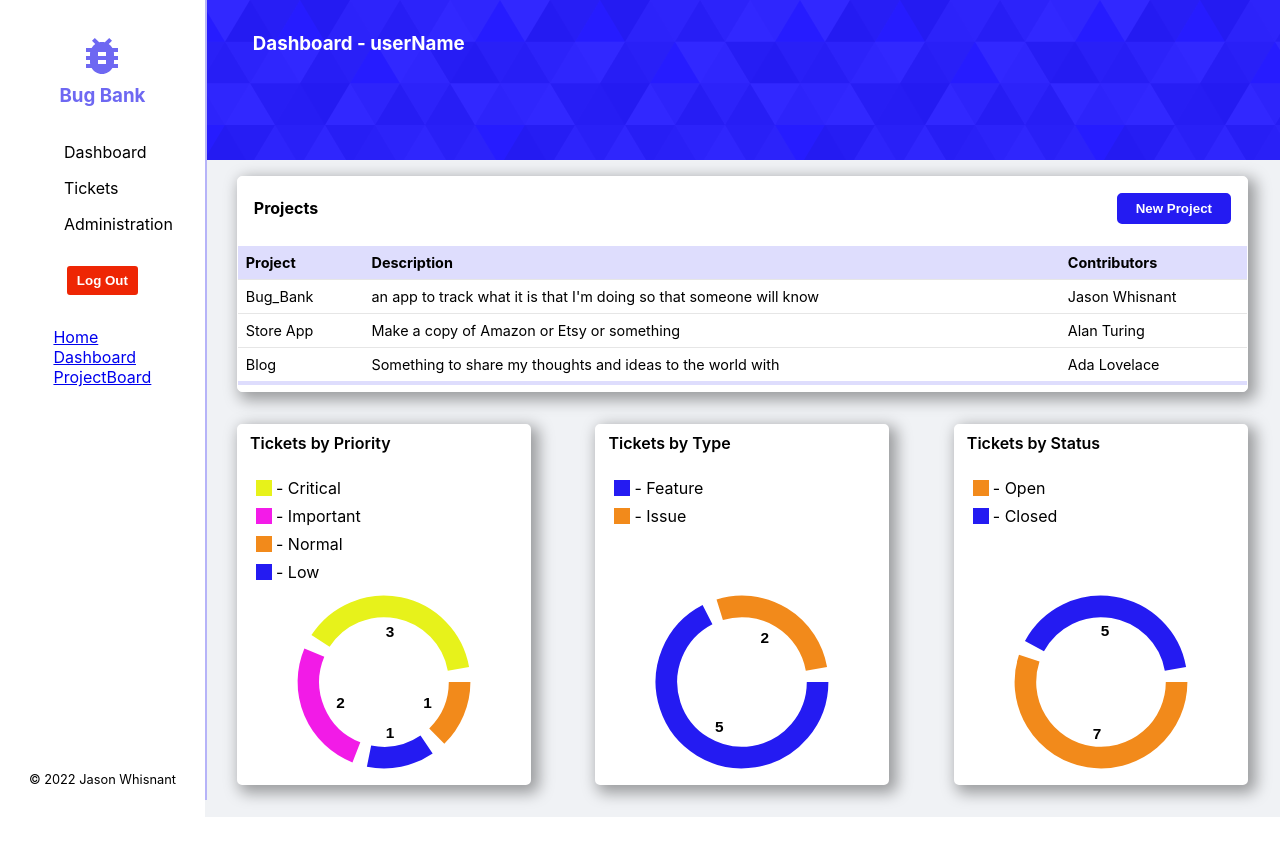
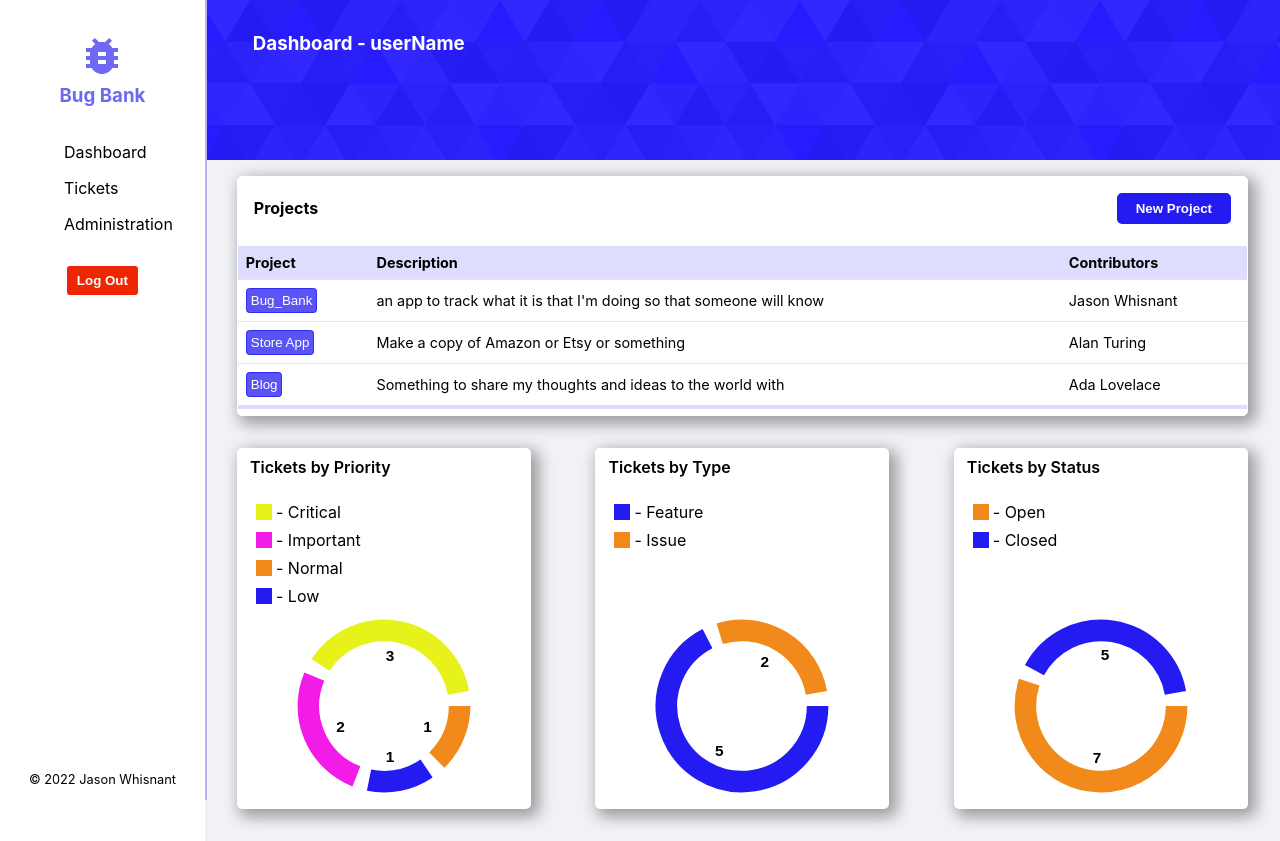
Before and after one commit to Tasups/bug-tracker-frontend, a React (Create React App) app: page /dashboard in a window 1280 px wide. Before the commit the page ends 817 px from the top, so only its background shows below. Built offline with nearby package versions, Linux system fonts and the light colour scheme.

Commit message:
numerous changes to links to make them more a part of the actual app instead of passthroughs for me to work with as I develop the app

```diff
--- a/src/App.css
+++ b/src/App.css
@@ -215,6 +215,11 @@ html,body {
   transition: ease-in-out 0.2s;
 }
 
+.signin-submit {
+  text-decoration: none;
+  color: white;
+}
+
 /* HEADER *********************************************************/
 
 .header-container {
@@ -309,6 +314,17 @@ html,body {
 .sidenav-button button:hover {
   background-color: #e85f48;
   border: solid 2px #e85f48;
+}
+
+.sidenav-linkbtn {
+  text-decoration: none;
+  color: white;
+}
+
+.sidenav-navbtn {
+  text-decoration: none;
+  color: black;
+  font-size: medium;
 }
 
 .test-links {
@@ -509,6 +525,24 @@ html,body {
 
 .projectcard-table tr:last-of-type {
   border-bottom: 4px solid rgba(36,27,242, 0.15);
+}
+
+.projectcard-link {
+  text-decoration: none;
+  color: white;
+}
+
+.projectcard-link-btn {
+  margin: 0;
+  padding: 0.25rem;
+  background-color: rgba(36,27,242, 0.75);
+  border: 1px solid  rgba(36,27,242, 0.75);
+  border-radius: 0.25rem;
+}
+
+.projectcard-link-btn:hover {
+  background-color: rgba(36,27,242, 0.55);
+  border-color:  rgba(36,27,242, 0.55);
 }
 
 /* TICKET CARDS ***************************************************/
--- a/src/components/SideNav.js
+++ b/src/components/SideNav.js
@@ -12,18 +12,17 @@ const SideNav = () => {
       </div>
       <div className="sidenav-menu">
         <ul>
-          <li>Dashboard</li>
-          <li>Tickets</li>
-          <li>Administration</li>
+          <li>
+            <Link to="/dashboard" className="sidenav-navbtn">Dashboard</Link>
+          </li>
+          <li className="sidenav-navbtn">Tickets</li>
+          <li className="sidenav-navbtn">Administration</li>
         </ul>
       </div>
       <div className="sidenav-button">
-          <button>Log Out</button>
-      </div>
-      <div className="test-links">
-        <Link to="/">Home</Link>
-        <Link to="/dashboard">Dashboard</Link>
-        <Link to="/projectboard">ProjectBoard</Link>
+          <button>
+            <Link to="/" className="sidenav-linkbtn">Log Out</Link>
+          </button>
       </div>
       <div className="copyright">
         <p>&copy; 2022 Jason Whisnant</p>
--- a/src/components/SignIn.js
+++ b/src/components/SignIn.js
@@ -30,14 +30,12 @@ const SignIn = () => {
               // onChange={lastNameChange}
               required
             />
-            <button>Submit</button>
+            <button>
+              <Link to="/dashboard" className="signin-submit">Submit</Link>
+            </button>
         </form>
         <div className="auth-card-signup">
           <p>Can't sign in? <Link to="/signup">Sign up.</Link></p>
-        </div>
-        <div className="auth-card-footer">
-          <Link className="auth-card-links" to="/dashboard">Dashboard</Link>
-          <Link className="auth-card-links" to="/projectboard">ProjectBoard</Link>
         </div>
           <p>&copy; 2022 Jason Whisnant</p>
       </div>
--- a/src/components/dashboard/ProjectCard.js
+++ b/src/components/dashboard/ProjectCard.js
@@ -1,3 +1,4 @@
+import { Link } from 'react-router-dom'
 
 const ProjectCard = (props) => {
 
@@ -18,7 +19,13 @@ const ProjectCard = (props) => {
             </tr>
             {props.projects?.map((project) => (
               <tr key={project.projectTitle}>
-                <td>{project.projectTitle}</td>
+                <td>
+                  <button className="projectcard-link-btn">
+                    <Link to="/projectboard" className="projectcard-link">
+                      {project.projectTitle}
+                    </Link>
+                  </button>
+                </td>
                 <td>{project.description}</td>
                 <td>{project.contributors}</td>
               </tr>
--- a/src/components/signup/SignUp.js
+++ b/src/components/signup/SignUp.js
@@ -74,8 +74,9 @@ const SignUp = () => {
             />
             <button>Submit</button>
         </form>
-        <Link to="/dashboard">Dashboard</Link>
-        <Link to="/projectboard">ProjectBoard</Link>
+        <div>
+          Need to <Link to="/">Sign In</Link>?
+        </div>
         <p>&copy; 2022 Jason Whisnant</p>
       </div>
 
```
